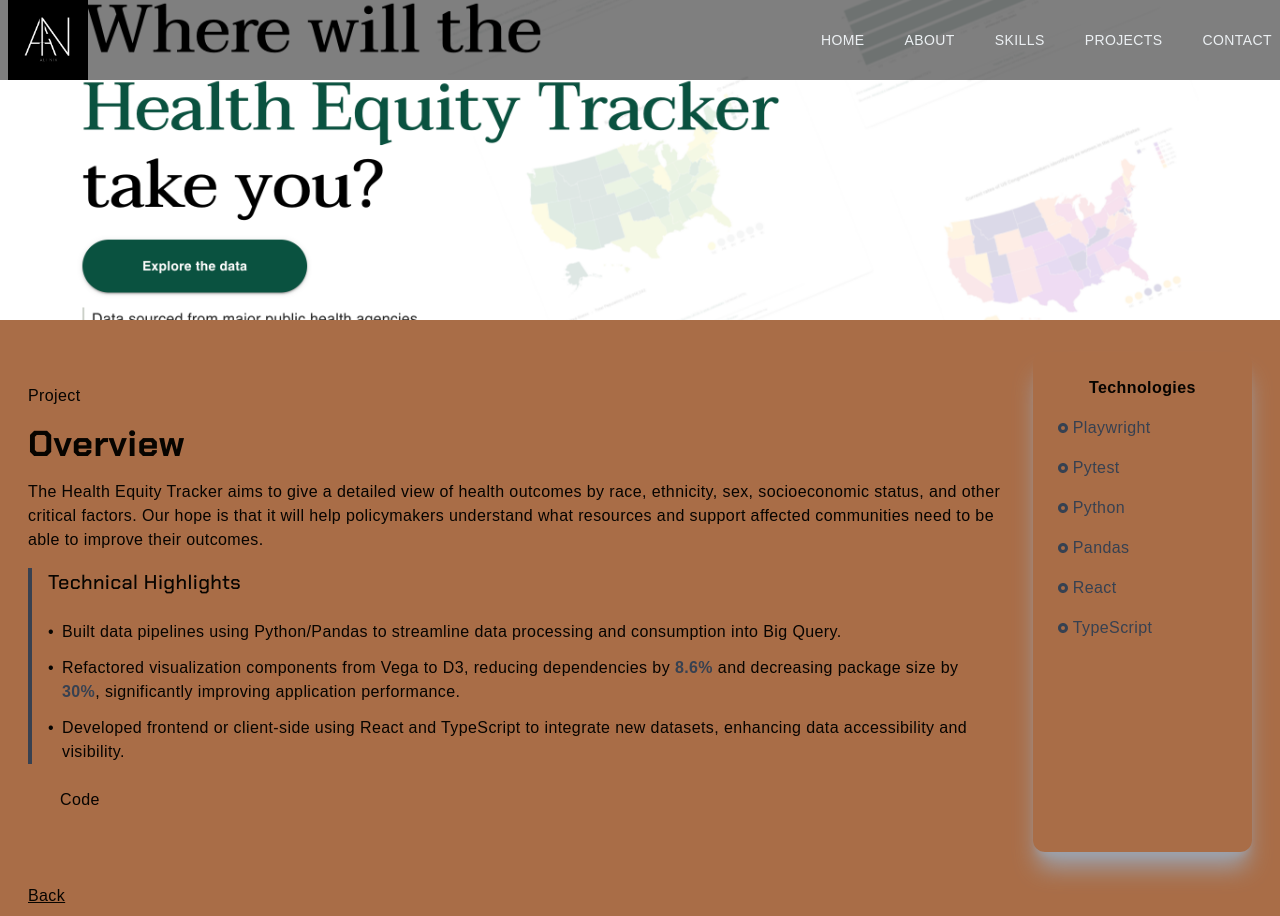
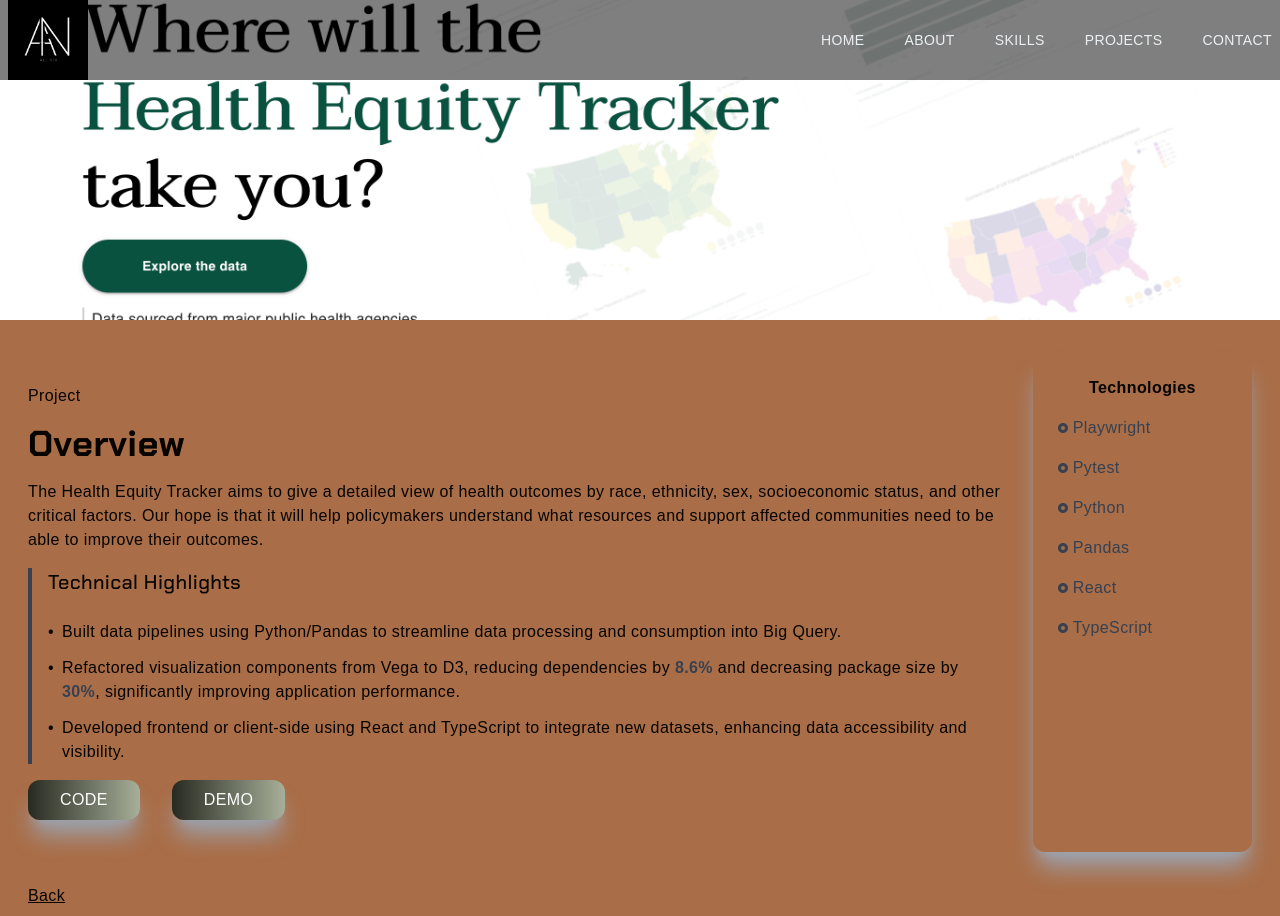
Before and after one commit to alinix1/portfolio-demo, a Next.js app: page /het in a window 1280 px wide. Built offline with nearby package versions, Linux system fonts and the light colour scheme.

Commit message:
update button styling with project-btn class for het

```diff
--- a/src/pages/het.jsx
+++ b/src/pages/het.jsx
@@ -65,7 +65,17 @@
             rel="noreferrer"
             aria-label="View Code Holistic Health Haven"
           >
-            <button className="px-8 py-2 mt-4 mr-8">Code</button>
+            <button className="project-btn px-8 py-2 mt-4 mr-8">Code</button>
+          </a>
+          <a
+            href="https://healthequitytracker.org/"
+            target="_blank"
+            rel="noreferrer"
+            aria-label="View Demo Health Equity Tracker"
+          >
+            <button type="button" className="project-btn px-8 py-2 mt-4">
+              Demo
+            </button>
           </a>
         </div>
         <div className="col-span-4 md:col-span-1 shadow-xl shadow-gray-400 rounded-xl p-4">
```
